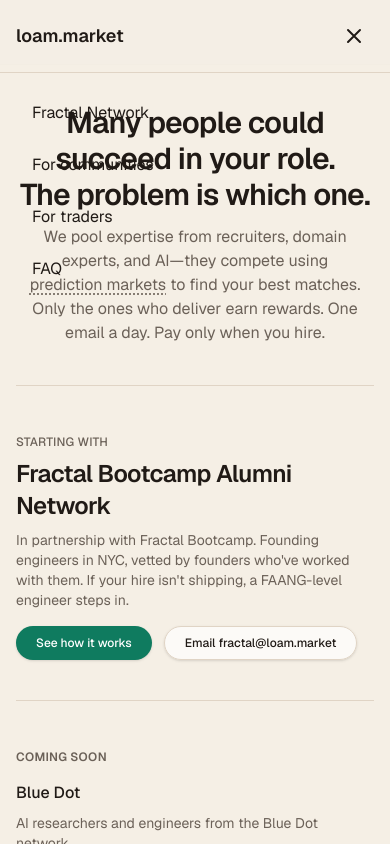
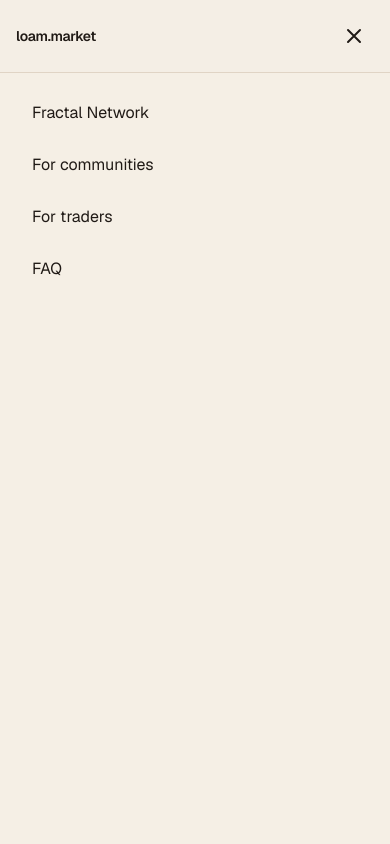
Before and after one commit to LoamMarket/loam.market, a Next.js app: page / in a window 390 px wide. Both pictures are taken after a click on the button "Toggle menu". Shown: the top 844 px of the page. Built offline with nearby package versions, Linux system fonts and the light colour scheme.

Commit message:
Fix mobile menu font size and suppress hydration warnings

```diff
--- a/app/components/header.tsx
+++ b/app/components/header.tsx
@@ -2,6 +2,7 @@
 
 import Link from "next/link";
 import { useState } from "react";
+import { createPortal } from "react-dom";
 
 export function Header() {
     const [isMenuOpen, setIsMenuOpen] = useState(false);
@@ -40,14 +41,14 @@
                     </div>
                 </button>
 
-                {isMenuOpen && (
+                {isMenuOpen && createPortal(
                     <div
-                        className="fixed inset-0 z-50 md:hidden"
+                        className="fixed inset-0 z-[100] md:hidden bg-loam-beige opacity-100"
                         style={{ backgroundColor: '#f5efe5' }}
                     >
                         <div className="flex h-full flex-col">
                             <div className="flex items-center justify-between border-b border-loam-border bg-loam-beige/95 px-4 py-4">
-                                <Link href="/" className="text-lg font-semibold">
+                                <Link href="/" className="text-sm font-semibold tracking-tight">
                                     loam.market
                                 </Link>
                                 <button
@@ -75,7 +76,8 @@
                                 </Link>
                             </nav>
                         </div>
-                    </div>
+                    </div>,
+                    document.body
                 )}
             </div>
         </header>
--- a/app/layout.tsx
+++ b/app/layout.tsx
@@ -51,7 +51,7 @@
   children: React.ReactNode;
 }>) {
   return (
-    <html lang="en">
+    <html lang="en" suppressHydrationWarning>
       <Script
         src="https://www.googletagmanager.com/gtag/js?id=G-J4DG6FQY5P"
         strategy="afterInteractive"
```
